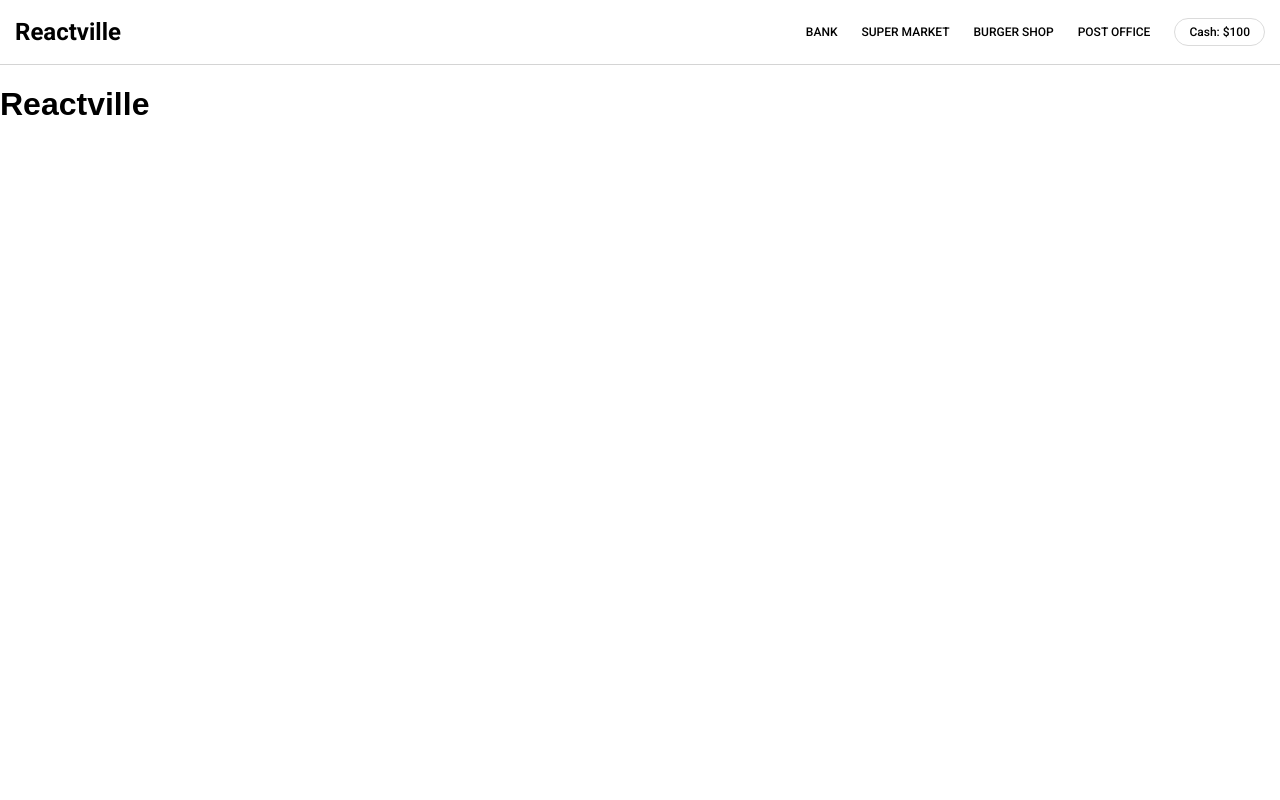
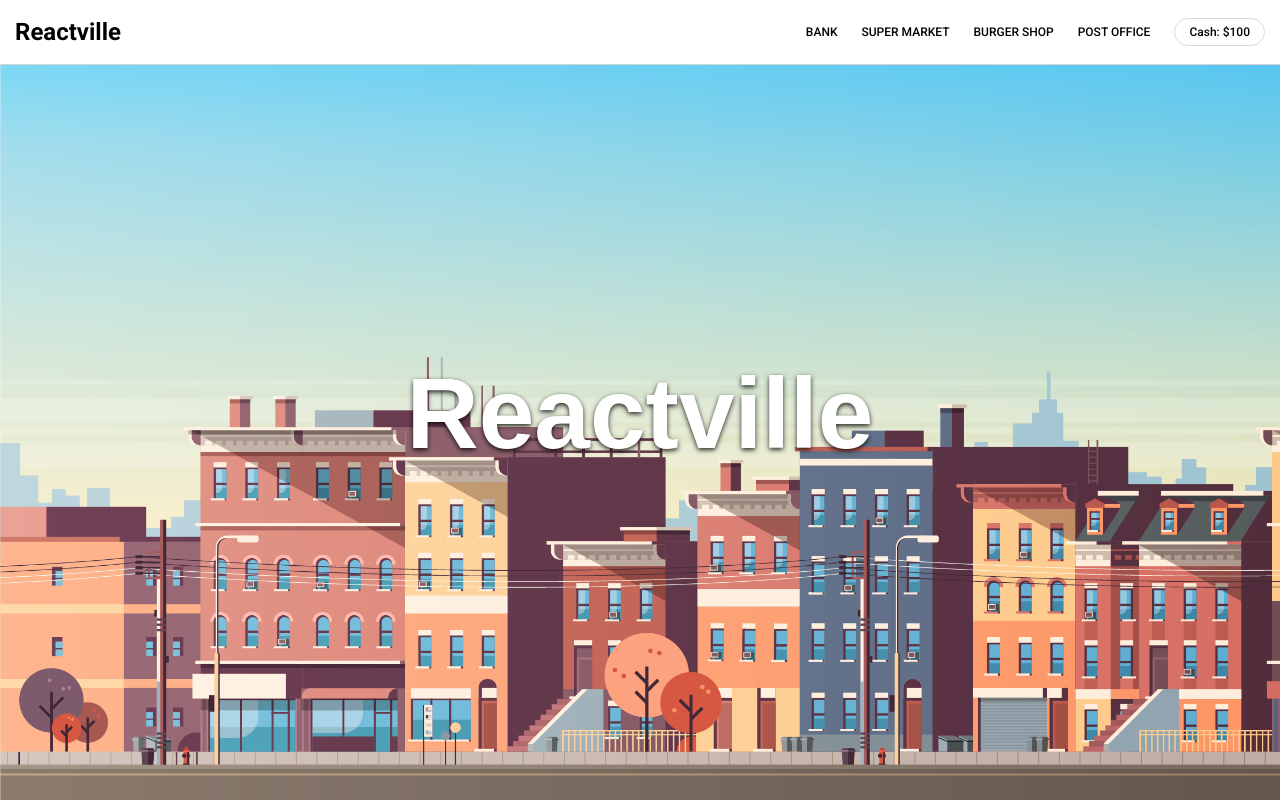
Before and after one commit to whlong1/reactville, a React (Create React App) app: page / in a window 1280 px wide. Built offline with nearby package versions, Linux system fonts and the light colour scheme; a web font is replaced by a local one.

Commit message:
add placeholder landing

```diff
--- a/src/styles/App.css
+++ b/src/styles/App.css
@@ -50,7 +50,22 @@ nav h1 {
 
 
 #splash-logo {
+  margin: 0;
+  color: white;
+  font-weight: 900;
+  font-size: 100px;
+  font-style: normal;
+  transform: translateY(-45%);
   font-family: blenny, sans-serif;
-  font-weight: 900;
-  font-style: normal;
+  text-shadow: 0px 2px 5px rgba(0,0,0,0.85);
 }
+
+.landing {
+  height: 100%;
+  display: flex;
+  align-items: center;
+  justify-content: center;
+
+  background-size: cover;
+  background-image: url('../assets/reactville-background.png');
+}
```
Also changed, not shown: src/assets/reactville-background.png (added).
